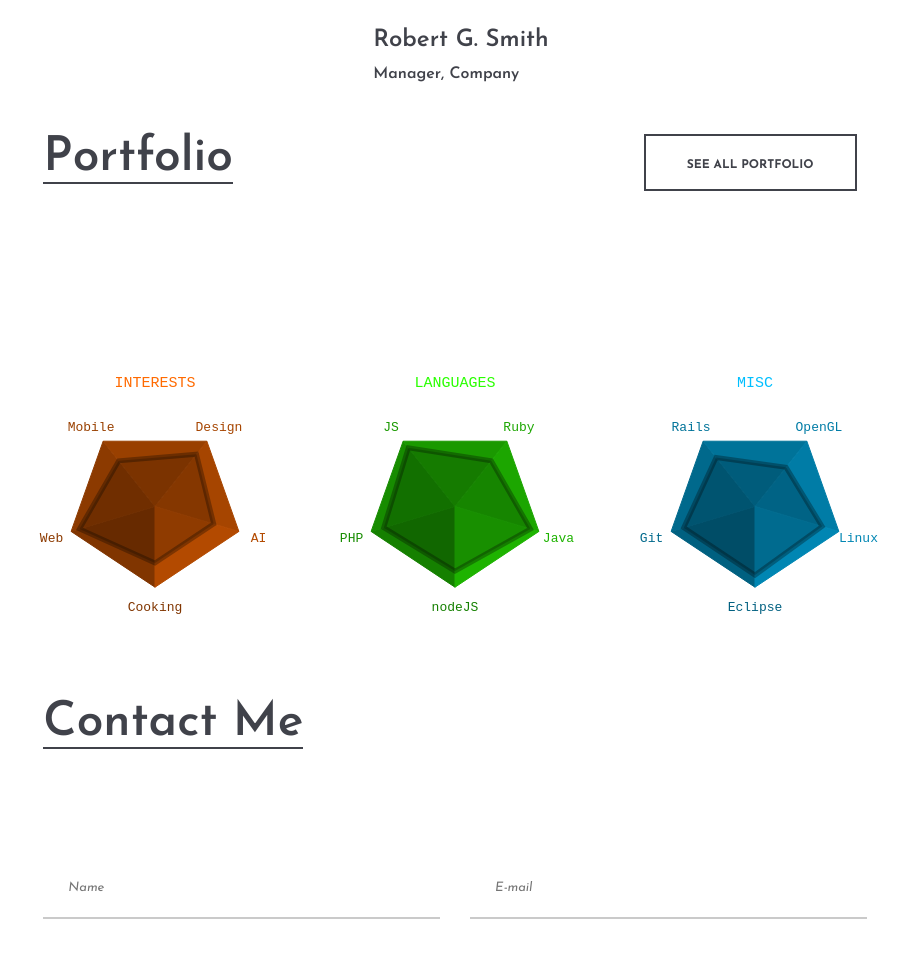
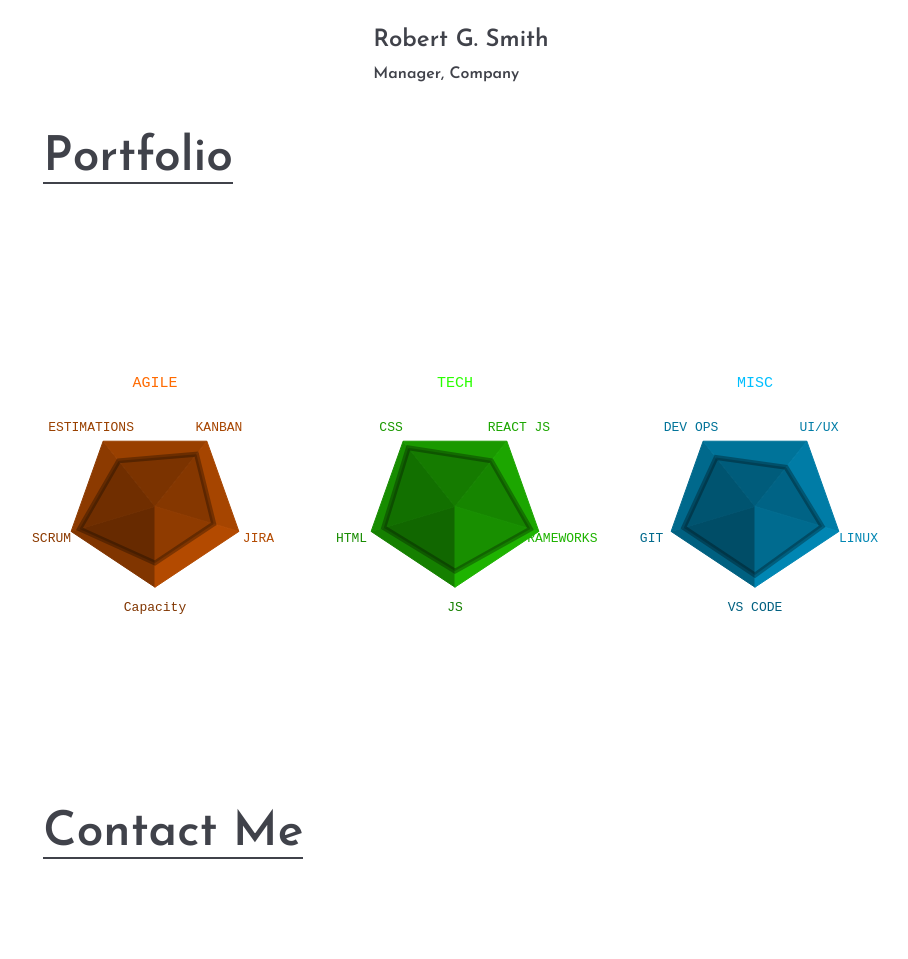
Before and after one commit to nishant88/self_portfolio, a plain HTML site: page index.html in a window 1280 px wide. Shown: the part 8040-8999 px from the top of the page, without its empty margins (185-1093 px from the left). Drawn offline with nearby package versions, Linux system fonts and the light colour scheme.

Commit message:
lat commit

```diff
--- a/index.html
+++ b/index.html
@@ -329,7 +329,7 @@
 
 
         <!-- Portfolio section start -->
-        <section class="portfolio-section spad pb-0">
+        <section class="portfolio-section spad pb-0 pt-20">
             <div class="container-fluid">
                 <div class="row">
                     <div class="col-xl-4 col-md-8 offset-xl-2 ">
@@ -337,9 +337,9 @@
                             <h2>Portfolio</h2>
                         </div>
                     </div>
-                    <div class="col-md-4 text-md-right">
+                    <!-- <div class="col-md-4 text-md-right">
                         <a href="#" class="site-btn mb-5">See All Portfolio</a>
-                    </div>
+                    </div> -->
                 </div>
                 <!-- <div class="portfolio-warp">
                     <div class="row">
@@ -382,7 +382,7 @@
         <!-- Portfolio section end -->
 
         <!-- Extra section start -->
-        <section class="extra-section spad pb-0">
+        <section class="extra-section spad pb-10">
             <div class="container">
                 <div class="col-lg-12">
                     <div class="content"></div>
--- a/js/skills.js
+++ b/js/skills.js
@@ -1,17 +1,17 @@
 var skills = [
   {
-    header: "INTERESTS",
-    captions: ["Cooking", "Web", "Mobile", "Design", "AI"],
+    header: "AGILE",
+    captions: ["Capacity", "SCRUM", "ESTIMATIONS", "KANBAN", "JIRA"],
     values: [0.7, 0.9, 0.7, 0.8, 0.7],
   },
   {
-    header: "LANGUAGES",
-    captions: ["nodeJS", "PHP", "JS", "Ruby", "Java"],
+    header: "TECH",
+    captions: ["JS", "HTML", "CSS", "REACT JS", "FRAMEWORKS"],
     values: [0.8, 0.85, 0.9, 0.7, 0.9],
   },
   {
     header: "MISC",
-    captions: ["Eclipse", "Git", "Rails", "OpenGL", "Linux"],
+    captions: ["VS CODE", "GIT", "DEV OPS", "UI/UX", "LINUX"],
     values: [0.85, 0.85, 0.75, 0.6, 0.8],
   },
 ];
```
